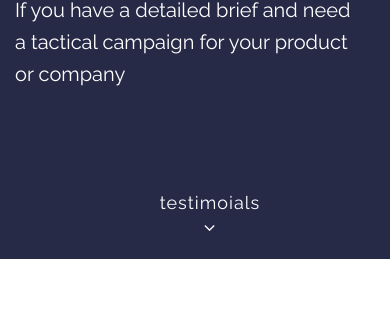
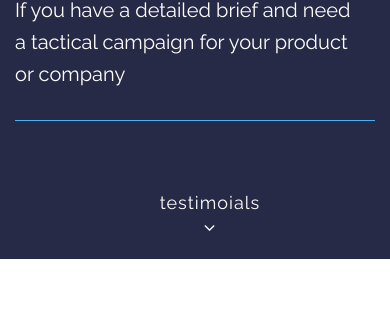
Before and after one commit to ivanursul/jastics, a Jekyll site: the page built from index.md, in a window 390 px wide and 900 px high, scrolled down 1401 px. Shown: the part 140-450 px from the top of the window. Built offline with Jekyll 4.4.1, drawn with Linux system fonts in a browser that asks for light colours.

Commit message:
corrected min heights

```diff
--- a/_includes/how-we-work.html
+++ b/_includes/how-we-work.html
@@ -26,7 +26,7 @@
 
             <div class="col-md-1"></div>
 
-            <div class="col-md-5 how-we-work__section how-we-work__section--last">
+            <div class="col-md-5 how-we-work__section">
                 <div class="how-we-work__section-type">
                     Project-based
                 </div>
--- a/_sass/how-we-work.scss
+++ b/_sass/how-we-work.scss
@@ -1,6 +1,6 @@
 .how-we-work-wrapper {
     background-color: $darkblue;
-    height: 100vh;
+    min-height: 100vh;
     position: relative;
 }
 
@@ -27,12 +27,6 @@
         border-bottom: 1px solid $lightblue;
 
     }
-}
-
-.how-we-work__section--last {
-    margin-bottom: inherit;
-    padding-bottom: inherit;
-    border-bottom: none;
 }
 
 .how-we-work__section-type,
--- a/_sass/testimonials.scss
+++ b/_sass/testimonials.scss
@@ -1,6 +1,7 @@
 .testimonials {
     padding: 60px 0;
-    height: 100vh;
+    min-height: 100vh;
+    position: relative;
 }
 
 .testimonials-items {
@@ -13,15 +14,6 @@
 .testimonials__heading {
     margin-bottom: 70px;
     font-size: 40px;
-}
-
-.testimonial {
-    &:hover {
-        cursor: grab;
-    }
-    &:active {
-        cursor: grabbing;
-    }
 }
 
 .testimonial__project-title {
```
